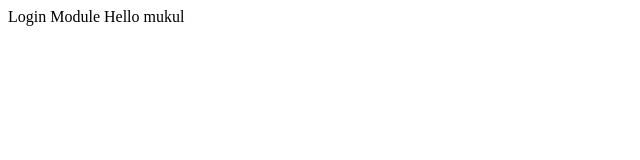
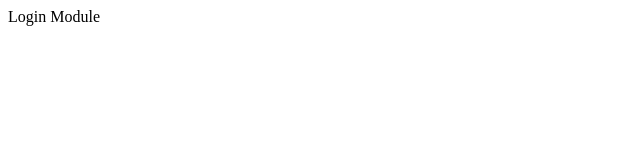
Before and after one commit to Babloo98/ekeeda-march-session, a plain HTML site: page login.html in a window 1280 px wide. Shown: the whole page, without its empty margins (0-640 px from the left). Drawn offline with Linux system fonts and the light colour scheme.

Commit message:
Code for removing lines in index.html

```diff
--- a/login.html
+++ b/login.html
@@ -5,6 +5,5 @@
     </head>
     <body>
         Login Module
-        Hello mukul
     </body>
 </html>
```
